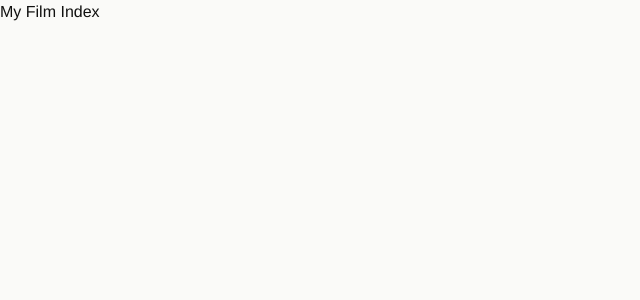
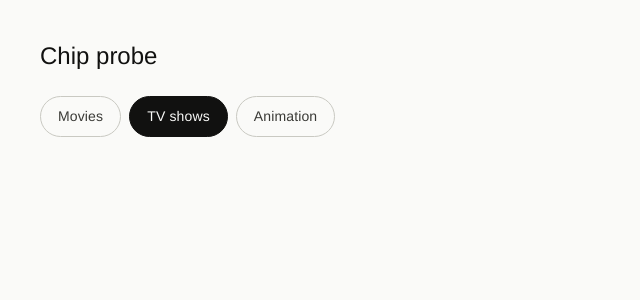
Before and after one commit to adlynheng/film-index, a Next.js app: page / in a window 1280 px wide. Shown: the top 300 px of the page, without its empty margins (0-640 px from the left). Built offline with nearby package versions, Linux system fonts and the light colour scheme.

Commit message:
Create chip component.

```diff
--- a/src/app/page.tsx
+++ b/src/app/page.tsx
@@ -1,7 +1,16 @@
+"use client";
+
+import { Chip } from "@/components/shared/Chip";
+
 export default function FilmIndexPage() {
   return (
-    <main>
-      <h1>My Film Index</h1>
+    <main className="flex flex-col gap-8pt-3 p-8pt-5">
+      <h1 className="text-2xl">Chip probe</h1>
+      <div className="flex flex-wrap gap-2">
+        <Chip label="Movies" active={false} onClick={() => {}} />
+        <Chip label="TV shows" active onClick={() => {}} />
+        <Chip label="Animation" active={false} onClick={() => {}} />
+      </div>
     </main>
   );
 }
--- /dev/null
+++ b/src/components/shared/Chip.tsx
@@ -0,0 +1,19 @@
+interface ChipProps {
+  label: string;
+  active: boolean;
+  onClick: () => void;
+}
+
+export function Chip({ label, active, onClick }: ChipProps) {
+  return (
+    <button
+      type="button"
+      onClick={onClick}
+      className={`cursor-pointer rounded-full px-[17px] pb-[10px] pt-[9px] text-sm tracking-[0.01em] transition-colors duration-[140ms] ${
+        active ? "border border-ink bg-ink text-paper" : "border border-borderStrong bg-transparent text-body"
+      }`}
+    >
+      {label}
+    </button>
+  );
+}
```
